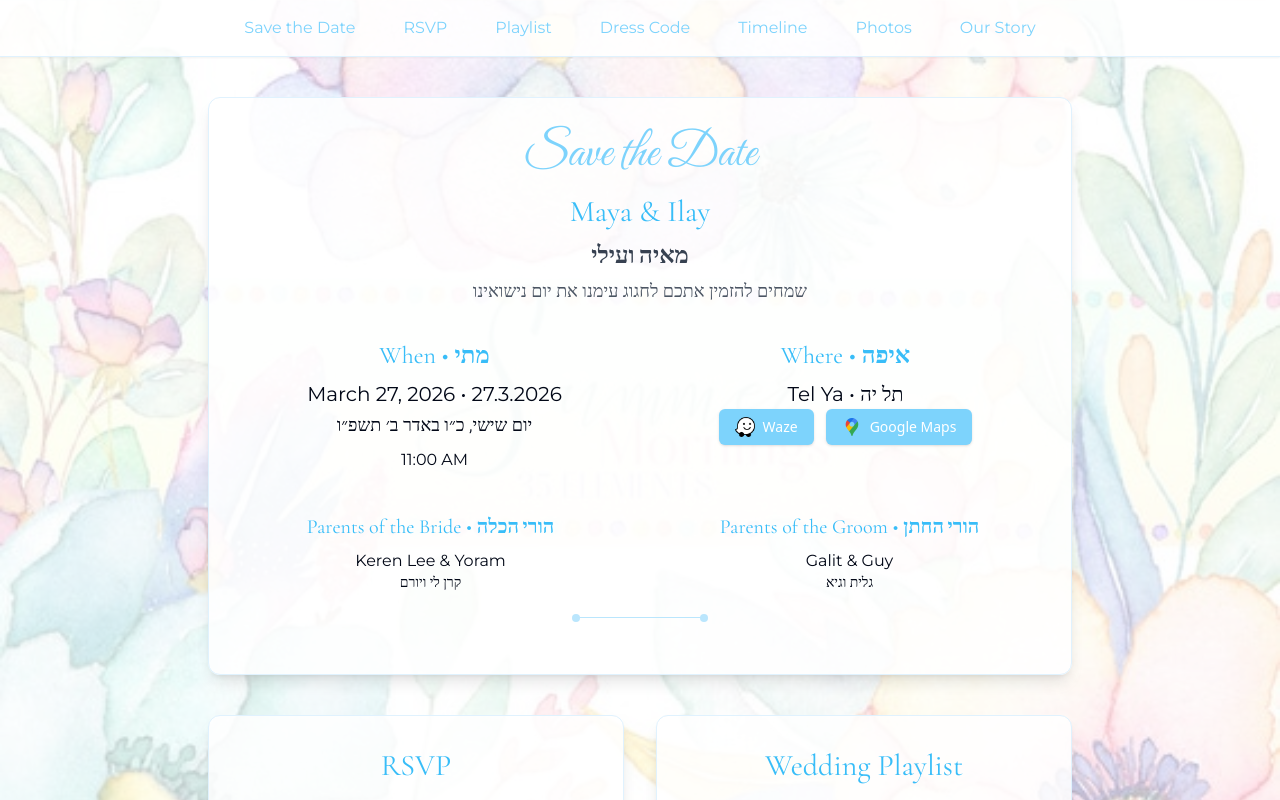
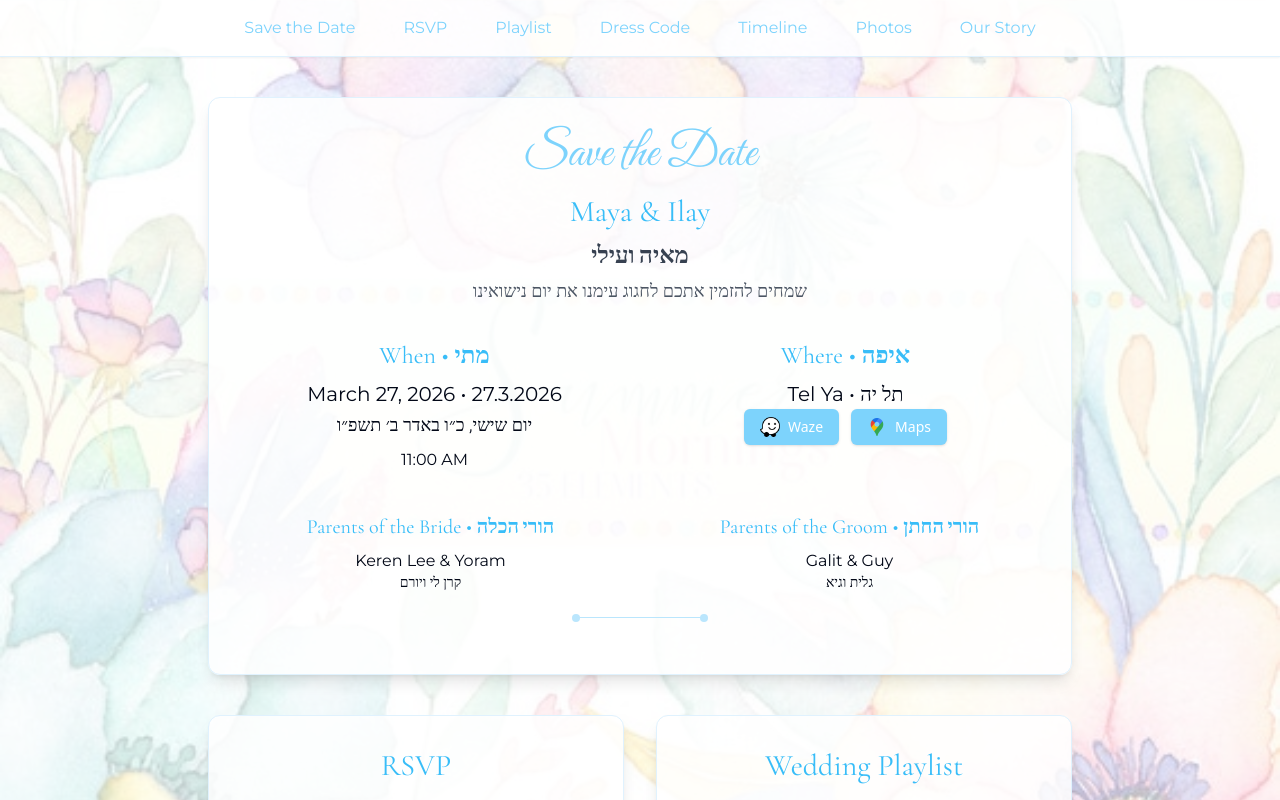
Before and after one commit to mayamalka/Boho-Morning-Wedding, a Next.js app in the folder boho-wedding-site/: page /wedding in a window 1280 px wide. Shown: the top 800 px of the page. Built offline with nearby package versions, Linux system fonts and the light colour scheme; a web font is replaced by a local one.

Commit message:
shorten google map button text

```diff
--- a/boho-wedding-site/src/app/wedding/page.tsx
+++ b/boho-wedding-site/src/app/wedding/page.tsx
@@ -168,7 +168,7 @@ export default function WeddingSite() {
                       height={20}
                       className="object-contain"
                     />
-                    Google Maps
+                    Maps
                   </Button>
                 </div>
               </div>
```
